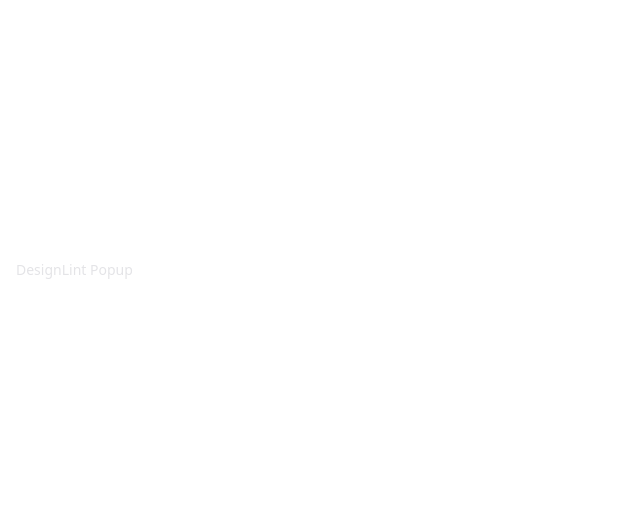
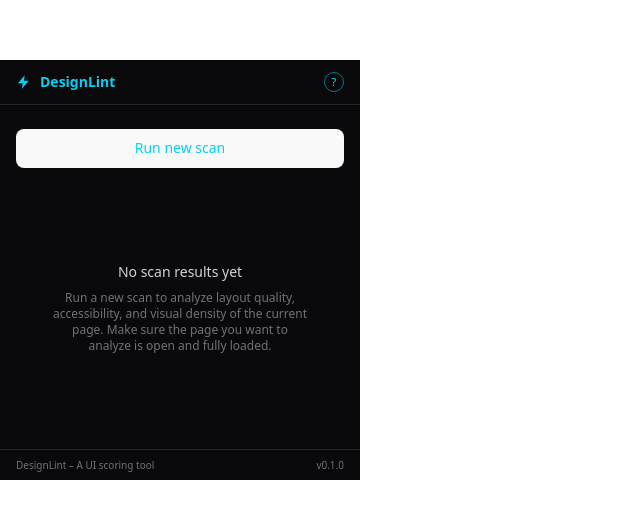
Before and after one commit to techwithpranjal/design-lint, a React (Vite) app in the folder extension/: page / in a window 1280 px wide. Shown: the part 130-648 px from the top of the page, without its empty margins (0-640 px from the left). Built offline with nearby package versions, Linux system fonts and the light colour scheme; no server answers.

Commit message:
[feature::added scan page]

```diff
--- a/extension/src/popup/Popup.tsx
+++ b/extension/src/popup/Popup.tsx
@@ -1,21 +1,96 @@
-import { useEffect } from "react";
+import { useEffect, useState } from "react";
+import EmptyResultsView from "./views/EmptyState";
+import NewScanState from "./views/NewScanState";
 
 export default function Popup() {
   const runtime =
     (globalThis as any).chrome?.runtime || (globalThis as any).browser?.runtime;
 
+  const [hasResults, setHasResults] = useState<boolean | null>(null);
+  const [view, setView] = useState<"results" | "new-scan">("results");
+
   useEffect(() => {
-    runtime.sendMessage({ type: 'PING' }, (response: any) => {
-      console.log('[Popup] response from background:', response);
+    runtime.sendMessage({ type: "PING" }, (response: any) => {
+      console.log("[Popup] response from background:", response);
 
       runtime.sendMessage(
-        { type: 'HELLO_FROM_POPUP' },
+        { type: "HELLO_FROM_POPUP" },
         (contentResponse: any) => {
-          console.log('[Popup] response from content:', contentResponse);
+          console.log("[Popup] response from content:", contentResponse);
         }
       );
     });
   }, []);
 
-  return <div className="p-4 text-sm text-zinc-200">DesignLint Popup</div>;
+  useEffect(() => {
+    const storage =
+      (globalThis as any).chrome?.storage?.local ||
+      (globalThis as any).browser?.storage?.local;
+
+    if (!storage) {
+      setHasResults(false);
+      return;
+    }
+
+    storage.get(["lastScanResult"], (res: { lastScanResult?: unknown }) => {
+      setHasResults(!!res?.lastScanResult);
+    });
+
+    const onStorageChange = (
+      changes: Record<string, { newValue?: unknown }>,
+      area: string
+    ) => {
+      if (area !== "local") return;
+
+      if ("lastScanResult" in changes) {
+        setHasResults(!!changes.lastScanResult?.newValue);
+      }
+    };
+
+    const storageApi =
+      (globalThis as any).chrome?.storage ||
+      (globalThis as any).browser?.storage;
+
+    storageApi?.onChanged?.addListener(onStorageChange);
+
+    return () => {
+      storageApi?.onChanged?.removeListener(onStorageChange);
+    };
+  }, []);
+
+  const onNewScanHandler = () => {
+    console.log("New scan clicked");
+    const storage =
+      (globalThis as any).chrome?.storage?.local ||
+      (globalThis as any).browser?.storage?.local;
+
+    storage?.remove(["lastScanResult"], () => {
+      console.log("Cleared last scan result");
+      setHasResults(false);
+      setView("new-scan");
+    });
+    setView("new-scan");
+    setHasResults(false);
+
+  };
+
+  return (
+    <div className="w-90 h-105 bg-zinc-950 text-zinc-400 flex items-center justify-center text-sm">
+      {hasResults === null ? (
+        <>Loading…</>
+      ) : view === "new-scan" ? (
+        <NewScanState
+          onStart={() => {
+            console.log("Start scan clicked");
+          }}
+        />
+      ) : view === "results" ? (
+        hasResults ? (
+          <>Results view coming next</>
+        ) : (
+          <EmptyResultsView onNewScan={onNewScanHandler} />
+        )
+      ) : null}
+    </div>
+  );
 }
--- /dev/null
+++ b/extension/src/popup/components/Footer.tsx
@@ -0,0 +1,8 @@
+export default function Footer() {
+  return (
+    <footer className="px-4 py-2 border-t border-zinc-800 text-[10px] text-zinc-500 flex justify-between">
+      <span>DesignLint – A UI scoring tool</span>
+      <span>v0.1.0</span>
+    </footer>
+  );
+}
--- /dev/null
+++ b/extension/src/popup/components/Header.tsx
@@ -0,0 +1,35 @@
+export default function Header() {
+  return (
+    <header className="px-4 py-3 border-b border-zinc-800 flex items-center justify-between">
+      <div className="flex items-center gap-2 text-sm font-semibold text-cyan-400">
+        {/* Lightning icon */}
+        <svg
+          xmlns="http://www.w3.org/2000/svg"
+          viewBox="0 0 24 24"
+          fill="currentColor"
+          className="w-4 h-4"
+        >
+          <path d="M13 2L3 14h7l-1 8 10-12h-7l1-8z" />
+        </svg>
+
+        <span>DesignLint</span>
+      </div>
+
+      <a
+        href="https://github.com/techwithpranjal/design-lint"
+        target="_blank"
+        rel="noopener noreferrer"
+        className="w-5 h-5 flex items-center justify-center rounded-full
+              border border-cyan-700
+              text-cyan-400 !text-cyan-400
+              visited:!text-cyan-400
+              hover:border-cyan-400 hover:text-cyan-400
+              text-[11px]
+              transition"
+        title="Documentation"
+      >
+        ?
+      </a>
+    </header>
+  );
+}
--- a/extension/src/popup/views/EmptyState.tsx
+++ b/extension/src/popup/views/EmptyState.tsx
@@ -0,0 +1,35 @@
+import Footer from "../components/Footer";
+import Header from "../components/Header";
+
+export default function EmptyResultsView({
+  onNewScan,
+}: {
+  onNewScan: () => void;
+}) {
+  return (
+    <div className="w-90 min-h-105 bg-zinc-950 text-zinc-100 flex flex-col">
+      <Header />
+
+      <main className="flex-1 px-4 py-6 flex flex-col">
+        <button
+          className="mb-6 w-full rounded-md bg-cyan-500/10 border border-cyan-500/30
+                       text-cyan-400 text-sm py-2 hover:bg-cyan-500/20 transition"
+          onClick={onNewScan}
+        >
+          Run new scan
+        </button>
+
+        <div className="flex-1 flex flex-col items-center justify-center text-center gap-2">
+          <div className="text-sm text-zinc-300">No scan results yet</div>
+          <div className="text-xs text-zinc-500 max-w-65">
+            Run a new scan to analyze layout quality, accessibility, and visual
+            density of the current page. Make sure the page you want to analyze
+            is open and fully loaded.
+          </div>
+        </div>
+      </main>
+
+      <Footer />
+    </div>
+  );
+}
--- a/extension/src/popup/views/NewScanState.tsx
+++ b/extension/src/popup/views/NewScanState.tsx
@@ -0,0 +1,103 @@
+import Footer from "../components/Footer";
+import Header from "../components/Header";
+
+export default function NewScanState({ onStart }: { onStart: () => void }) {
+  type ScanMetricKey =
+    | "accessibility"
+    | "readability"
+    | "layout-density"
+    | "visual-hierarchy";
+
+  const SCAN_METRICS: {
+    key: ScanMetricKey;
+    label: string;
+    summary: string;
+    description: string;
+  }[] = [
+    {
+      key: "accessibility",
+      label: "Accessibility",
+      summary: "Who can use it",
+      description:
+        "Test WCAG signals like contrast & semantics, how accessible the content is to all users.",
+    },
+    {
+      key: "readability",
+      label: "Readability",
+      summary: "How comprehensible it is",
+      description:
+        "Analyzes text density and clarity, how comprehensible the content is.",
+    },
+    {
+      key: "layout-density",
+      label: "Layout Density",
+      summary: "How it is organized",
+      description:
+        "Evaluates structure and spacing, how well is the content organized.",
+    },
+    {
+      key: "visual-hierarchy",
+      label: "Visual Hierarchy",
+      summary: "How it looks",
+      description:
+        "Measures clutter and element distribution, how the page feels at a glance.",
+    },
+  ];
+  return (
+    <div className="w-90 min-h-105 bg-zinc-950 text-zinc-100 flex flex-col">
+      <Header />
+
+      {/* Content */}
+      <main className="flex-1 px-4 py-6 flex flex-col gap-5">
+        {/* Intro */}
+        <div>
+          <h2 className="text-sm font-medium text-zinc-200">
+            Scan current page
+          </h2>
+          <p className="mt-1 text-xs text-zinc-500 leading-relaxed">
+            Select what aspects of the page you want DesignLint to analyze.
+          </p>
+        </div>
+
+        {/* Metrics grid */}
+        <div className="grid grid-cols-2 gap-3">
+          {SCAN_METRICS.map((metric) => (
+            <label
+              key={metric.key}
+              className="p-3 rounded-md border border-zinc-800 bg-zinc-900/40
+                         hover:border-zinc-700 cursor-pointer"
+            >
+              <div className="flex items-center gap-2">
+                <input
+                  type="checkbox"
+                  defaultChecked
+                  className="accent-cyan-400"
+                />
+                <span className="text-sm text-zinc-200">{metric.label}</span>
+              </div>
+
+              {/* <div className="mt-1 text-[10px] text-zinc-600">
+                {metric.summary}
+              </div> */}
+
+              <div className="mt-1 text-xs text-zinc-500 leading-snug">
+                {metric.description}
+              </div>
+            </label>
+          ))}
+        </div>
+
+        {/* Action */}
+        <button
+          onClick={onStart}
+          className="rounded-md bg-cyan-500/10 border border-cyan-500/30
+                     text-cyan-400 text-sm py-2 hover:bg-cyan-500/20 transition"
+        >
+          Start scan
+        </button>
+      </main>
+
+      <Footer />
+    </div>
+  );
+}
--- a/extension/src/styles.css
+++ b/extension/src/styles.css
@@ -28,7 +28,7 @@
   margin: 0;
   display: flex;
   place-items: center;
-  min-width: 320px;
+  min-width: 360px;
   min-height: 100vh;
 }
 
```
